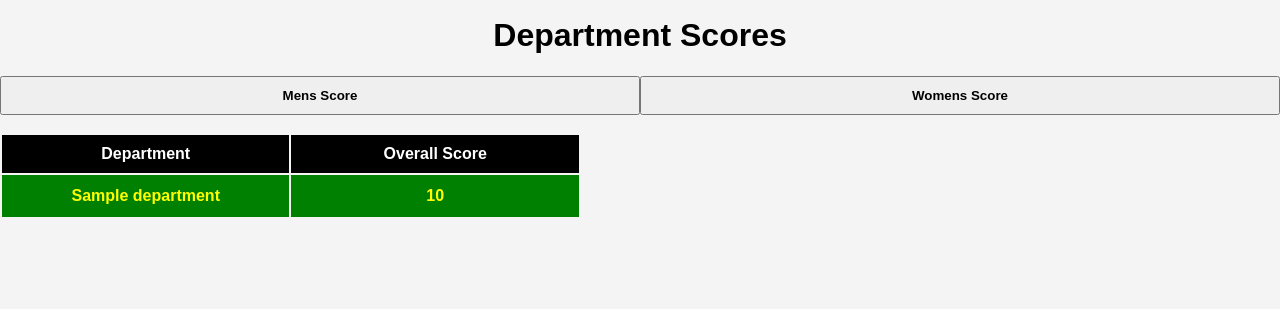
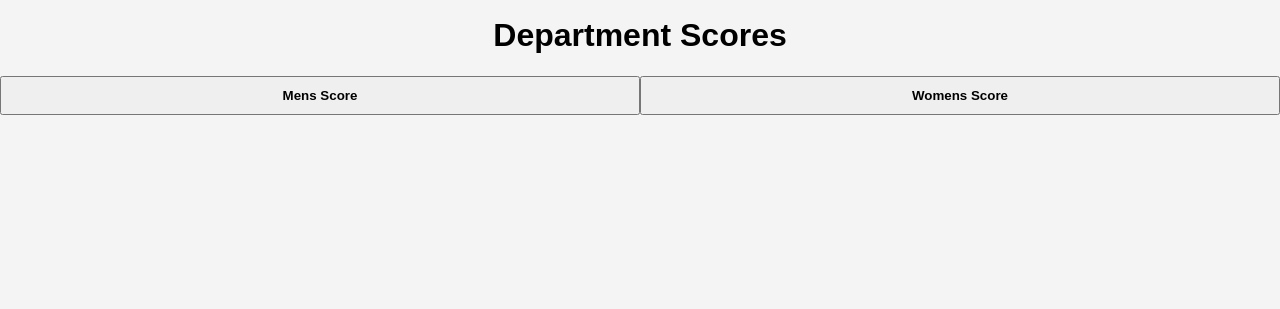
Before and after one commit to pratheekraokb/flames24, a Django app: page /dept-results/ in a window 1280 px wide. Shown: the part 88-397 px from the top of the page. Run offline with Django 4.2, Linux system fonts and the light colour scheme; tables that the repository leaves empty hold one stand-in row (values such as "Sample post"); some libraries are stand-ins or nearby versions.

Commit message:
Overall scores removed

```diff
--- a/flames24_app/templates/user_page/results.html
+++ b/flames24_app/templates/user_page/results.html
@@ -138,7 +138,7 @@
     <br />
 
     <!-- Overall Score Table -->
-    <table class="table table-striped table-bordered table-hover" border="0" id="overall-table">
+    <!-- <table class="table table-striped table-bordered table-hover" border="0" id="overall-table">
         <thead>
             <tr style="background-color: black;">
                 <th>Department</th>
@@ -153,7 +153,7 @@
             </tr>
             {% endfor %}
         </tbody>
-    </table>
+    </table> -->
 
 
     <!-- Mens Scores Table -->
```
